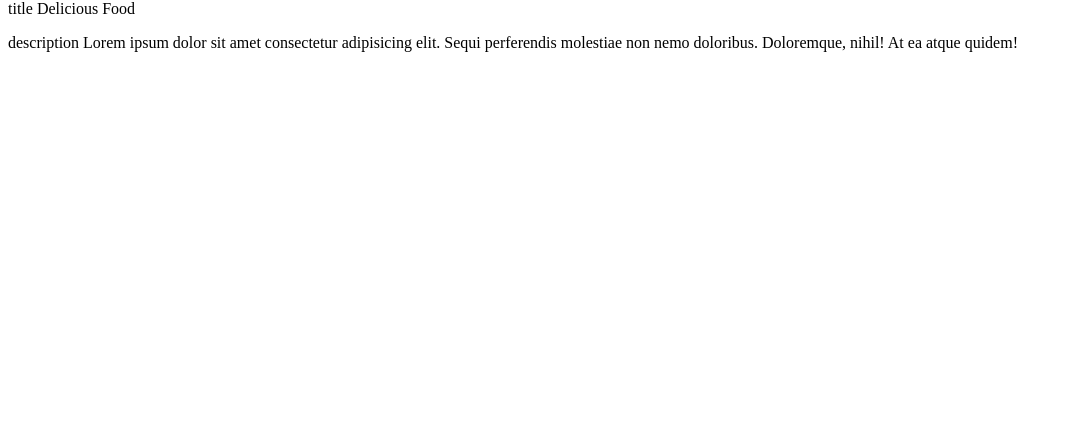
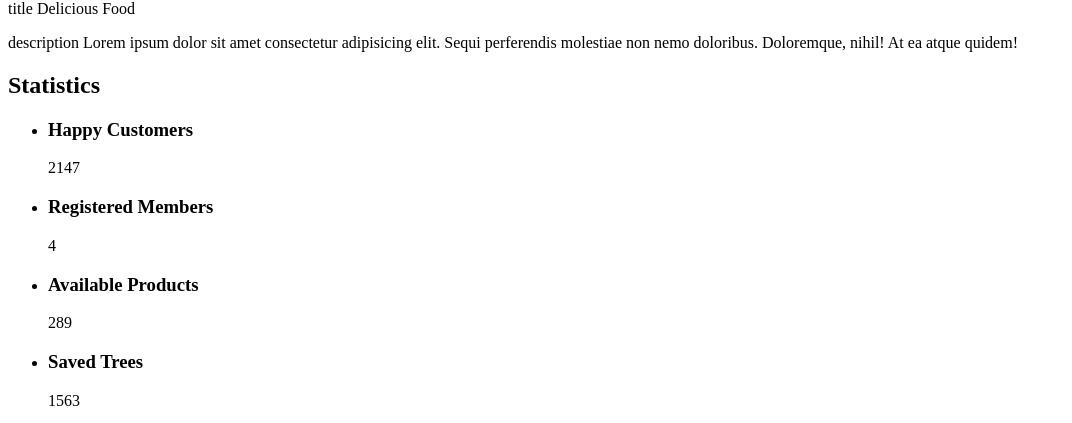
Before and after one commit to qboww/bootcamp-70-react-practice, a React (Vite) app: page / in a window 1280 px wide. Shown: the part 507-930 px from the top of the page, without its empty margins (0-1072 px from the left). Before the commit the page ends 800 px from the top, so only its background shows below. Built offline with nearby package versions, Linux system fonts and the light colour scheme.

Commit message:
task-2 done

```diff
--- a/src/App.jsx
+++ b/src/App.jsx
@@ -1,10 +1,13 @@
 import { BlogCard } from "./components/BlogCard/BlogCard";
+import { StatisticsList } from "./components/StatisticsList/StatisticsList";
 import article from "./data/article.json";
+import stats from "./data/stats.json";
 
 function App() {
   return (
     <>
       <BlogCard {...article} />
+      <StatisticsList stats={stats} title="Statistics" />
     </>
   );
 }
--- /dev/null
+++ b/src/components/StatisticsList/StatisticsList.jsx
@@ -0,0 +1,18 @@
+import { StatisticsListItem } from "../StatisticsListItem/StatisticsListItem";
+
+export const StatisticsList = ({ stats, title }) => {
+  return (
+    <div>
+      {title && <h2>{title}</h2>}
+      <ul>
+        {stats.map((item) => {
+          return (
+            <li key={item.id}>
+              <StatisticsListItem title={item.title} total={item.total} />
+            </li>
+          );
+        })}
+      </ul>
+    </div>
+  );
+};
--- /dev/null
+++ b/src/components/StatisticsListItem/StatisticsListItem.jsx
@@ -0,0 +1,8 @@
+export const StatisticsListItem = ({ title, total }) => {
+  return (
+    <>
+      <h3>{title}</h3>
+      <p>{total}</p>
+    </>
+  );
+};
--- /dev/null
+++ b/src/data/stats.json
@@ -0,0 +1,22 @@
+[
+  {
+    "id": "1",
+    "title": "Happy Customers",
+    "total": 2147
+  },
+  {
+    "id": "2",
+    "title": "Registered Members",
+    "total": 4
+  },
+  {
+    "id": "3",
+    "title": "Available Products",
+    "total": 289
+  },
+  {
+    "id": "4",
+    "title": "Saved Trees",
+    "total": 1563
+  }
+]
```
